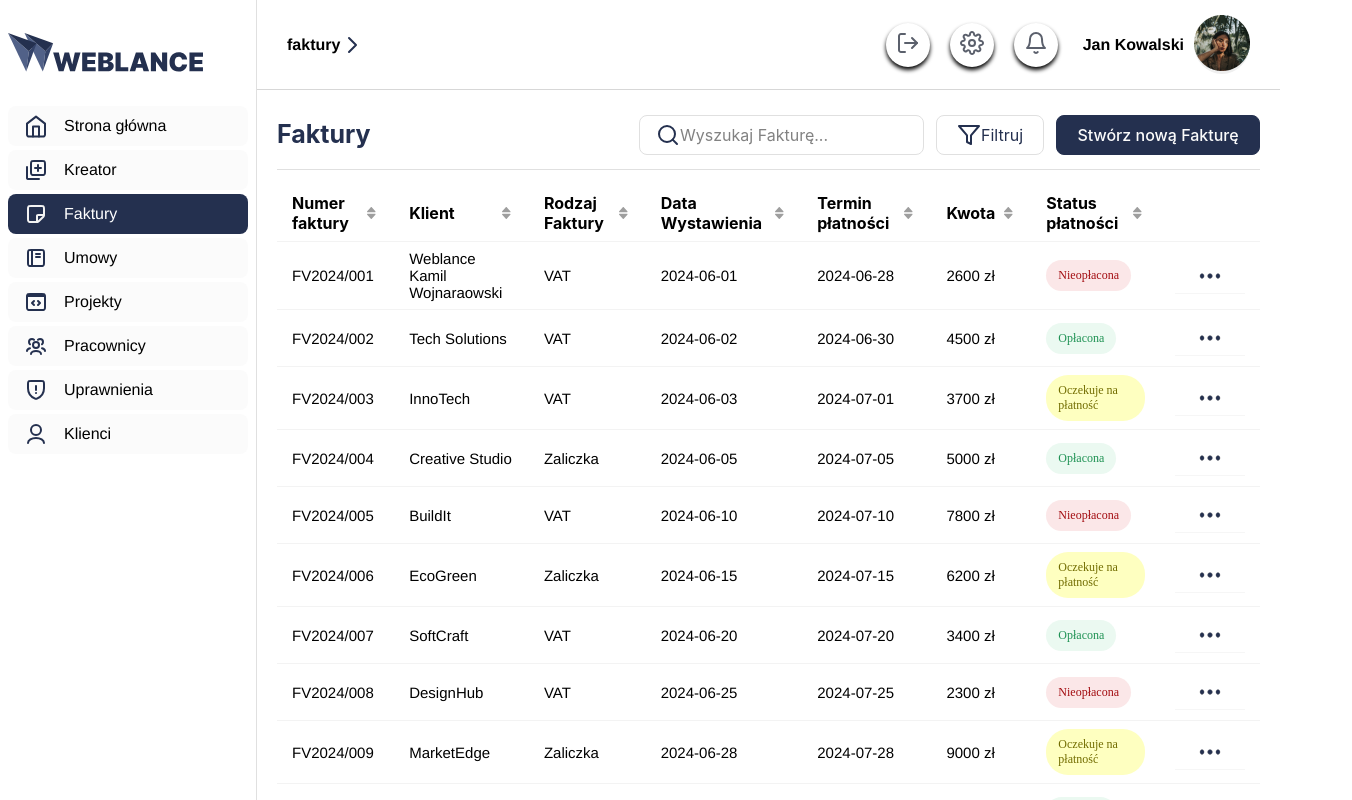
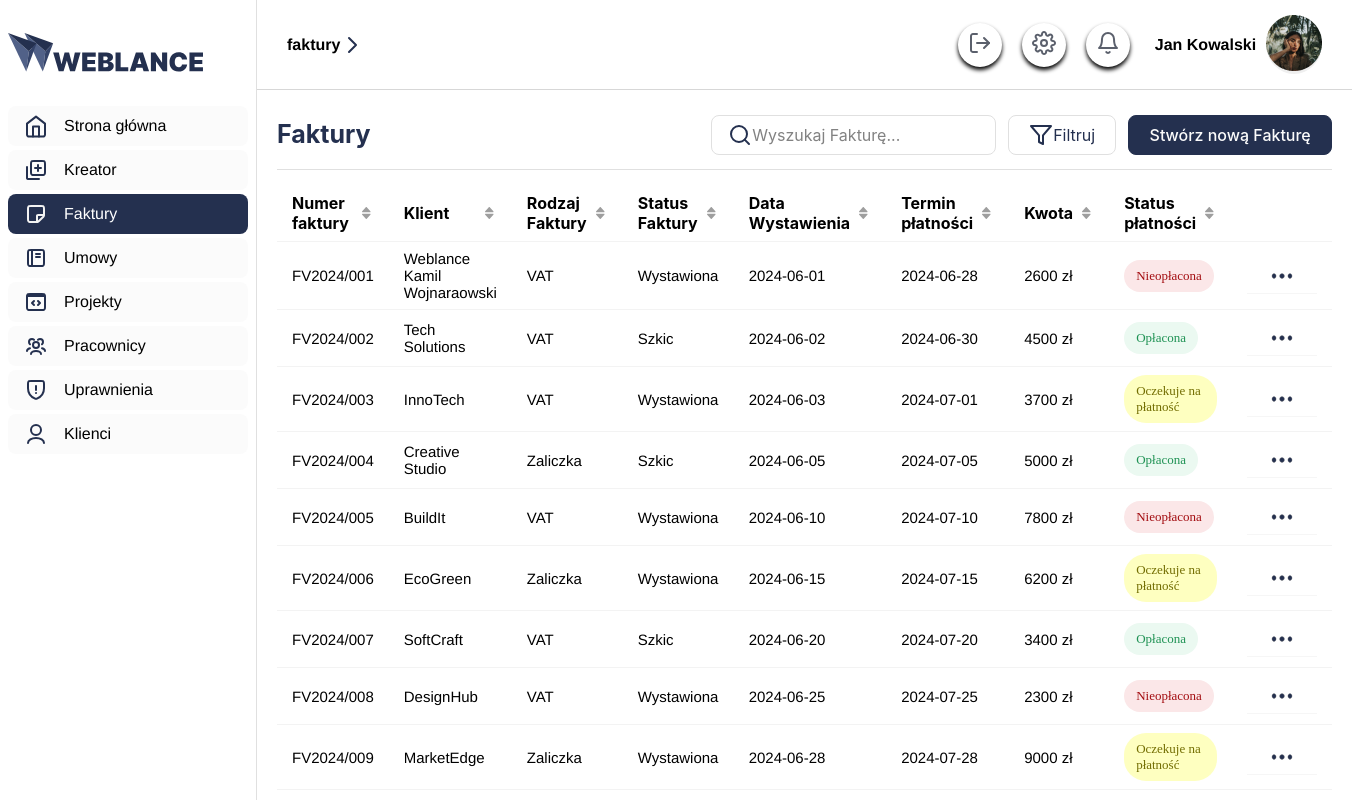
Before and after one commit to MateuszRumin/CRM_system_04-08_24, a React (Vite) app in the folder client/: page /faktury in a window 1280 px wide. Shown: the top 800 px of the page, 1352 px wide, since content can reach past the window. Built offline with nearby package versions, Linux system fonts and the light colour scheme.

Commit message:
Poprawka sortowania w kolumnach

```diff
--- a/client/src/data/invoices.tsx
+++ b/client/src/data/invoices.tsx
@@ -7,6 +7,7 @@ export const invoices = [
     dueDate: '2024-06-28',
     amount: '2600 zł',
     paymentStatus: 'Nieopłacona',
+    invoiceStatus: 'Wystawiona',
   },
   {
     number: 'FV2024/002',
@@ -16,6 +17,7 @@ export const invoices = [
     dueDate: '2024-06-30',
     amount: '4500 zł',
     paymentStatus: 'Opłacona',
+    invoiceStatus: 'Szkic',
   },
   {
     number: 'FV2024/003',
@@ -25,6 +27,7 @@ export const invoices = [
     dueDate: '2024-07-01',
     amount: '3700 zł',
     paymentStatus: 'Oczekuje na płatność',
+    invoiceStatus: 'Wystawiona',
   },
   {
     number: 'FV2024/004',
@@ -34,6 +37,7 @@ export const invoices = [
     dueDate: '2024-07-05',
     amount: '5000 zł',
     paymentStatus: 'Opłacona',
+    invoiceStatus: 'Szkic',
   },
   {
     number: 'FV2024/005',
@@ -43,6 +47,7 @@ export const invoices = [
     dueDate: '2024-07-10',
     amount: '7800 zł',
     paymentStatus: 'Nieopłacona',
+    invoiceStatus: 'Wystawiona',
   },
   {
     number: 'FV2024/006',
@@ -52,6 +57,7 @@ export const invoices = [
     dueDate: '2024-07-15',
     amount: '6200 zł',
     paymentStatus: 'Oczekuje na płatność',
+    invoiceStatus: 'Wystawiona',
   },
   {
     number: 'FV2024/007',
@@ -61,6 +67,7 @@ export const invoices = [
     dueDate: '2024-07-20',
     amount: '3400 zł',
     paymentStatus: 'Opłacona',
+    invoiceStatus: 'Szkic',
   },
   {
     number: 'FV2024/008',
@@ -70,6 +77,7 @@ export const invoices = [
     dueDate: '2024-07-25',
     amount: '2300 zł',
     paymentStatus: 'Nieopłacona',
+    invoiceStatus: 'Wystawiona',
   },
   {
     number: 'FV2024/009',
@@ -79,6 +87,7 @@ export const invoices = [
     dueDate: '2024-07-28',
     amount: '9000 zł',
     paymentStatus: 'Oczekuje na płatność',
+    invoiceStatus: 'Wystawiona',
   },
   {
     number: 'FV2024/010',
@@ -88,6 +97,7 @@ export const invoices = [
     dueDate: '2024-07-31',
     amount: '5400 zł',
     paymentStatus: 'Opłacona',
+    invoiceStatus: 'Szkic',
   },
   {
     number: 'FV2024/011',
@@ -97,8 +107,8 @@ export const invoices = [
     dueDate: '2024-08-04',
     amount: '3500 zł',
     paymentStatus: 'Nieopłacona',
+    invoiceStatus: 'Wystawiona',
   },
-
   {
     number: 'FV2024/012',
     client: 'EcoBuild',
@@ -107,8 +117,8 @@ export const invoices = [
     dueDate: '2024-07-30',
     amount: '4600 zł',
     paymentStatus: 'Opłacona',
+    invoiceStatus: 'Wystawiona',
   },
-
   {
     number: 'FV2024/013',
     client: 'GreenEnergy',
@@ -117,8 +127,8 @@ export const invoices = [
     dueDate: '2024-08-01',
     amount: '7200 zł',
     paymentStatus: 'Nieopłacona',
+    invoiceStatus: 'Wystawiona',
   },
-
   {
     number: 'FV2024/014',
     client: 'Foodies',
@@ -127,8 +137,8 @@ export const invoices = [
     dueDate: '2024-08-02',
     amount: '5900 zł',
     paymentStatus: 'Opłacona',
+    invoiceStatus: 'Wystawiona',
   },
-
   {
     number: 'FV2024/015',
     client: 'AutoParts',
@@ -137,8 +147,8 @@ export const invoices = [
     dueDate: '2024-08-03',
     amount: '6700 zł',
     paymentStatus: 'Nieopłacona',
+    invoiceStatus: 'Wystawiona',
   },
-
   {
     number: 'FV2024/016',
     client: 'MediCare',
@@ -147,8 +157,8 @@ export const invoices = [
     dueDate: '2024-08-04',
     amount: '8200 zł',
     paymentStatus: 'Opłacona',
+    invoiceStatus: 'Wystawiona',
   },
-
   {
     number: 'FV2024/017',
     client: 'SoftWorks',
@@ -157,8 +167,8 @@ export const invoices = [
     dueDate: '2024-08-05',
     amount: '3800 zł',
     paymentStatus: 'Nieopłacona',
+    invoiceStatus: 'Szkic',
   },
-
   {
     number: 'FV2024/018',
     client: 'AgroFarm',
@@ -167,8 +177,8 @@ export const invoices = [
     dueDate: '2024-08-06',
     amount: '4500 zł',
     paymentStatus: 'Opłacona',
+    invoiceStatus: 'Wystawiona',
   },
-
   {
     number: 'FV2024/019',
     client: 'CityServices',
@@ -177,18 +187,18 @@ export const invoices = [
     dueDate: '2024-08-07',
     amount: '5500 zł',
     paymentStatus: 'Nieopłacona',
+    invoiceStatus: 'Szkic',
   },
-
   {
     number: 'FV2024/020',
     client: 'EduSmart',
-      type: 'Produkt',
+    type: 'Końcowa',
     issueDate: '2024-07-09',
     dueDate: '2024-08-08',
     amount: '3200 zł',
     paymentStatus: 'Opłacona',
+    invoiceStatus: 'Wystawiona',
   },
-
   {
     number: 'FV2024/021',
     client: 'HomeCare',
@@ -197,8 +207,8 @@ export const invoices = [
     dueDate: '2024-08-09',
     amount: '4700 zł',
     paymentStatus: 'Nieopłacona',
+    invoiceStatus: 'Szkic',
   },
-
   {
     number: 'FV2024/022',
     client: 'TravelPlus',
@@ -207,8 +217,8 @@ export const invoices = [
     dueDate: '2024-08-10',
     amount: '6200 zł',
     paymentStatus: 'Opłacona',
+    invoiceStatus: 'Wystawiona',
   },
-
   {
     number: 'FV2024/023',
     client: 'CleanTech',
@@ -217,8 +227,8 @@ export const invoices = [
     dueDate: '2024-08-11',
     amount: '5300 zł',
     paymentStatus: 'Nieopłacona',
+    invoiceStatus: 'Wystawiona',
   },
-
   {
     number: 'FV2024/024',
     client: 'BuildIt',
@@ -227,8 +237,8 @@ export const invoices = [
     dueDate: '2024-08-12',
     amount: '7500 zł',
     paymentStatus: 'Opłacona',
+    invoiceStatus: 'Szkic',
   },
-
   {
     number: 'FV2024/025',
     client: 'FitLife',
@@ -237,8 +247,8 @@ export const invoices = [
     dueDate: '2024-08-13',
     amount: '2900 zł',
     paymentStatus: 'Nieopłacona',
+    invoiceStatus: 'Szkic',
   },
-
   {
     number: 'FV2024/026',
     client: 'WebWorld',
@@ -247,8 +257,8 @@ export const invoices = [
     dueDate: '2024-08-14',
     amount: '6700 zł',
     paymentStatus: 'Opłacona',
+    invoiceStatus: 'Wystawiona',
   },
-
   {
     number: 'FV2024/027',
     client: 'MediaHouse',
@@ -257,8 +267,8 @@ export const invoices = [
     dueDate: '2024-08-15',
     amount: '8100 zł',
     paymentStatus: 'Nieopłacona',
+    invoiceStatus: 'Wystawiona',
   },
-
   {
     number: 'FV2024/028',
     client: 'TechWorld',
@@ -267,8 +277,8 @@ export const invoices = [
     dueDate: '2024-08-16',
     amount: '4200 zł',
     paymentStatus: 'Opłacona',
+    invoiceStatus: 'Szkic',
   },
-
   {
     number: 'FV2024/029',
     client: 'BioHealth',
@@ -277,8 +287,8 @@ export const invoices = [
     dueDate: '2024-08-17',
     amount: '5600 zł',
     paymentStatus: 'Nieopłacona',
+    invoiceStatus: 'Wystawiona',
   },
-
   {
     number: 'FV2024/030',
     client: 'GardenCo',
@@ -287,6 +297,7 @@ export const invoices = [
     dueDate: '2024-08-18',
     amount: '7300 zł',
     paymentStatus: 'Opłacona',
+    invoiceStatus: 'Wystawiona',
   },
   {
     number: 'FV2024/031',
@@ -296,8 +307,8 @@ export const invoices = [
     dueDate: '2024-08-19',
     amount: '5100 zł',
     paymentStatus: 'Oczekuje na płatność',
+    invoiceStatus: 'Wystawiona',
   },
-
   {
     number: 'FV2024/032',
     client: 'SmartHome',
@@ -306,8 +317,8 @@ export const invoices = [
     dueDate: '2024-08-20',
     amount: '3400 zł',
     paymentStatus: 'Oczekuje na płatność',
+    invoiceStatus: 'Wystawiona',
   },
-
   {
     number: 'FV2024/033',
     client: 'FreshMarket',
@@ -316,8 +327,8 @@ export const invoices = [
     dueDate: '2024-08-21',
     amount: '2800 zł',
     paymentStatus: 'Oczekuje na płatność',
+    invoiceStatus: 'Wystawiona',
   },
-
   {
     number: 'FV2024/034',
     client: 'HealthLife',
@@ -326,8 +337,8 @@ export const invoices = [
     dueDate: '2024-08-22',
     amount: '4500 zł',
     paymentStatus: 'Oczekuje na płatność',
+    invoiceStatus: 'Wystawiona',
   },
-
   {
     number: 'FV2024/035',
     client: 'BrightFuture',
@@ -336,8 +347,8 @@ export const invoices = [
     dueDate: '2024-08-23',
     amount: '6200 zł',
     paymentStatus: 'Oczekuje na płatność',
+    invoiceStatus: 'Wystawiona',
   },
-
   {
     number: 'FV2024/036',
     client: 'GreenGarden',
@@ -346,8 +357,8 @@ export const invoices = [
     dueDate: '2024-08-24',
     amount: '3900 zł',
     paymentStatus: 'Oczekuje na płatność',
+    invoiceStatus: 'Szkic',
   },
-
   {
     number: 'FV2024/037',
     client: 'TechWave',
@@ -356,8 +367,8 @@ export const invoices = [
     dueDate: '2024-08-25',
     amount: '7100 zł',
     paymentStatus: 'Oczekuje na płatność',
+    invoiceStatus: 'Wystawiona',
   },
-
   {
     number: 'FV2024/038',
     client: 'FitLife',
@@ -366,8 +377,8 @@ export const invoices = [
     dueDate: '2024-08-26',
     amount: '3300 zł',
     paymentStatus: 'Oczekuje na płatność',
+    invoiceStatus: 'Wystawiona',
   },
-
   {
     number: 'FV2024/039',
     client: 'AutoCare',
@@ -376,8 +387,8 @@ export const invoices = [
     dueDate: '2024-08-27',
     amount: '5600 zł',
     paymentStatus: 'Oczekuje na płatność',
+    invoiceStatus: 'Wystawiona',
   },
-
   {
     number: 'FV2024/040',
     client: 'EcoSolutions',
@@ -386,8 +397,8 @@ export const invoices = [
     dueDate: '2024-08-28',
     amount: '4700 zł',
     paymentStatus: 'Oczekuje na płatność',
+    invoiceStatus: 'Wystawiona',
   },
-    // Add more mock data as needed
 ];
 
 export default invoices;
--- a/client/src/views/Faktury/Faktury.module.css
+++ b/client/src/views/Faktury/Faktury.module.css
@@ -142,15 +142,14 @@
   font-size: 16px;
   font-family: 'Inter', sans-serif;
   border-radius: 5px;
+  user-select: none;
 }
 
 .table th:hover {
   background-color: #f3f3f3;
   cursor: pointer;
 }
-.desc {
-  transform: scaleY(-1);
-}
+
 .table td {
   color: black;
   font-size: 15px;
@@ -194,20 +193,24 @@
 .Oplacona {
   color: #1f9254;
   background-color: #ebf9f1;
+  font-size: 13px;
 }
 
 .Nieoplacona {
   color: #a30d11;
+  font-size: 13px;
   background-color: #fbe7e8;
 }
 
 .OczekujeNaPlatnosc {
   color: #726d00;
   background-color: #feffc0;
+  font-size: 13px;
 }
 .absoluteMenu {
   position: absolute;
   z-index: 100;
+
 }
 
 .menu {
--- a/client/src/views/Faktury/Faktury.tsx
+++ b/client/src/views/Faktury/Faktury.tsx
@@ -4,27 +4,24 @@ import invoices from '../../data/invoices';
 import ThreeDotIcon from '../../../public/icons/3dot.svg';
 import SortIcon from '../../../public/icons/bxs_sort-alt.svg';
 
-interface Invoice {
-	number: string;
-	client: string;
-	type: string;
-	issueDate: string;
-	dueDate: string;
-	amount: string;
-	paymentStatus: string;
-	[key: string]: string; // Indeksowy typ dla stringów
-  }
-
 export const Faktury = () => {
   const [isSearchActive, setIsSearchActive] = useState(false);
   const [searchText, setSearchText] = useState('');
-  const [filteredInvoices, setFilteredInvoices] = useState<Invoice[]>(invoices); // Użycie interfejsu Invoice
+  const [filteredInvoices, setFilteredInvoices] = useState(invoices);
   const [hoveredRow, setHoveredRow] = useState<number | null>(null);
   const [openedInvoiceMenu, setOpenedInvoiceMenu] = useState<string | null>(null);
-  const [currentPage, setCurrentPage] = useState(1);
-  const [itemsPerPage, setItemsPerPage] = useState(10);
+  const [currentPage, setCurrentPage] = useState<number>(1);
+  const [itemsPerPage, setItemsPerPage] = useState<number>(10);
+  const [sortTypeForNumber, setSortTypeForNumber] = useState<'asc' | 'desc' | null>(null);
+  const [sortTypeForClient, setSortTypeForClient] = useState<'asc' | 'desc' | null>(null);
+  const [sortTypeForType, setSortTypeForType] = useState<1 | 2 | 3>(1); // 1 - VAT, 2 - Zaliczka, 3 - Końcowa
+  const [sortTypeForIssueDate, setSortTypeForIssueDate] = useState<'asc' | 'desc' | null>(null);
+  const [sortTypeForDueDate, setSortTypeForDueDate] = useState<'asc' | 'desc' | null>(null);
+  const [sortTypeForAmount, setSortTypeForAmount] = useState<'asc' | 'desc' | null>(null);
+  const [sortTypeForPaymentStatus, setSortTypeForPaymentStatus] = useState<1 | 2 | 3>(1); // 1 - Opłacona, 2 - Oczekuje na płatność, 3 - Nieopłacona
+  const [sortTypeForInvoiceStatus, setSortTypeForInvoiceStatus] = useState<'asc' | 'desc' | null>(null); // Dodane
+
   const itemsPerPageOptions = [10, 20, 30, 50];
-  const [sortConfig, setSortConfig] = useState<{ key: keyof Invoice, direction: string }>({ key: 'number', direction: 'asc' }); // Klucz jako keyof Invoice
 
   useEffect(() => {
     const results = invoices.filter(invoice =>
@@ -56,51 +53,141 @@ export const Faktury = () => {
     }
   };
 
-  const sortTable = (key: keyof Invoice) => {
-	let direction = 'asc';
-	if (sortConfig.key === key && sortConfig.direction === 'asc') {
-	  direction = 'desc';
+  const sortByNumber = () => {
+    let sortedInvoices = [...filteredInvoices];
+    if (sortTypeForNumber === 'asc') {
+      sortedInvoices.sort((a, b) => a.number.localeCompare(b.number));
+      setSortTypeForNumber('desc');
+    } else {
+      sortedInvoices.sort((a, b) => b.number.localeCompare(a.number));
+      setSortTypeForNumber('asc');
     }
-	setSortConfig({ key, direction });
-
-	// Definicja priorytetów dla różnych typów
-	const priorityOrder: Record<keyof Invoice, number> = {
-	  'Oczekuje na płatność': 1,
-	  'Nieopłacona': 2,
-	  'Opłacona': 3
+    setFilteredInvoices(sortedInvoices);
   };
 
-	// Kopiowanie danych, aby nie modyfikować stanu bezpośrednio
+  const sortByClient = () => {
     let sortedInvoices = [...filteredInvoices];
+    if (sortTypeForClient === 'asc') {
+      sortedInvoices.sort((a, b) => a.client.localeCompare(b.client));
+      setSortTypeForClient('desc');
+    } else {
+      sortedInvoices.sort((a, b) => b.client.localeCompare(a.client));
+      setSortTypeForClient('asc');
+    }
+    setFilteredInvoices(sortedInvoices);
+  };
 
+  const sortByType = () => {
+    let sortedInvoices = [...filteredInvoices];
+    switch (sortTypeForType) {
+      case 1:
         sortedInvoices.sort((a, b) => {
-	  if (key === 'type' || key === 'paymentStatus') {
-		// Sortowanie specyficzne dla "Rodzaj Faktury" i "Status płatności"
-		const valueA = priorityOrder[a[key] as keyof Invoice];
-		const valueB = priorityOrder[b[key] as keyof Invoice];
+          if (a.type === 'VAT') return -1;
+          if (b.type === 'VAT') return 1;
+          return 0;
+        });
+        setSortTypeForType(2);
+        break;
+      case 2:
+        sortedInvoices.sort((a, b) => {
+          if (a.type === 'Zaliczka') return -1;
+          if (b.type === 'Zaliczka') return 1;
+          return 0;
+        });
+        setSortTypeForType(3);
+        break;
+      case 3:
+        sortedInvoices.sort((a, b) => {
+          if (a.type === 'Końcowa') return -1;
+          if (b.type === 'Końcowa') return 1;
+          return 0;
+        });
+        setSortTypeForType(1);
+        break;
+      default:
+        break;
+    }
+    setFilteredInvoices(sortedInvoices);
+  };
 
-		if (valueA < valueB) {
-		  return direction === 'asc' ? -1 : 1;
+  const sortByIssueDate = () => {
+    let sortedInvoices = [...filteredInvoices];
+    if (sortTypeForIssueDate === 'asc') {
+      sortedInvoices.sort((a, b) => new Date(a.issueDate).getTime() - new Date(b.issueDate).getTime());
+      setSortTypeForIssueDate('desc');
+    } else {
+      sortedInvoices.sort((a, b) => new Date(b.issueDate).getTime() - new Date(a.issueDate).getTime());
+      setSortTypeForIssueDate('asc');
     }
-		if (valueA > valueB) {
-		  return direction === 'asc' ? 1 : -1;
+    setFilteredInvoices(sortedInvoices);
+  };
+
+  const sortByDueDate = () => {
+    let sortedInvoices = [...filteredInvoices];
+    if (sortTypeForDueDate === 'asc') {
+      sortedInvoices.sort((a, b) => new Date(a.dueDate).getTime() - new Date(b.dueDate).getTime());
+      setSortTypeForDueDate('desc');
+    } else {
+      sortedInvoices.sort((a, b) => new Date(b.dueDate).getTime() - new Date(a.dueDate).getTime());
+      setSortTypeForDueDate('asc');
     }
+    setFilteredInvoices(sortedInvoices);
+  };
+
+  const sortByAmount = () => {
+    let sortedInvoices = [...filteredInvoices];
+    if (sortTypeForAmount === 'asc') {
+      sortedInvoices.sort((a, b) => parseFloat(a.amount) - parseFloat(b.amount));
+      setSortTypeForAmount('desc');
+    } else {
+      sortedInvoices.sort((a, b) => parseFloat(b.amount) - parseFloat(a.amount));
+      setSortTypeForAmount('asc');
+    }
+    setFilteredInvoices(sortedInvoices);
+  };
+
+  const sortByPaymentStatus = () => {
+    let sortedInvoices = [...filteredInvoices];
+    switch (sortTypeForPaymentStatus) {
+      case 1:
+        sortedInvoices.sort((a, b) => {
+          if (a.paymentStatus === 'Opłacona') return -1;
+          if (b.paymentStatus === 'Opłacona') return 1;
           return 0;
+        });
+        setSortTypeForPaymentStatus(2);
+        break;
+      case 2:
+        sortedInvoices.sort((a, b) => {
+          if (a.paymentStatus === 'Oczekuje na płatność') return -1;
+          if (b.paymentStatus === 'Oczekuje na płatność') return 1;
+          return 0;
+        });
+        setSortTypeForPaymentStatus(3);
+        break;
+      case 3:
+        sortedInvoices.sort((a, b) => {
+          if (a.paymentStatus === 'Nieopłacona') return -1;
+          if (b.paymentStatus === 'Nieopłacona') return 1;
+          return 0;
+        });
+        setSortTypeForPaymentStatus(1);
+        break;
+      default:
+        break;
+    }
+    setFilteredInvoices(sortedInvoices);
+  };
+
+  const sortByInvoiceStatus = () => {
+    let sortedInvoices = [...filteredInvoices];
+    if (sortTypeForInvoiceStatus === 'asc') {
+      sortedInvoices.sort((a, b) => a.invoiceStatus.localeCompare(b.invoiceStatus));
+      setSortTypeForInvoiceStatus('desc');
     } else {
-		// Dla innych kluczy używamy domyślnego sortowania alfabetycznego
-		const valueA = a[key];
-		const valueB = b[key];
-
-		if (valueA < valueB) {
-		  return direction === 'asc' ? -1 : 1;
+      sortedInvoices.sort((a, b) => b.invoiceStatus.localeCompare(a.invoiceStatus));
+      setSortTypeForInvoiceStatus('asc');
     }
-		if (valueA > valueB) {
-		  return direction === 'asc' ? 1 : -1;
-		}
-		return 0;
-	  }
-	});
-
     setFilteredInvoices(sortedInvoices);
   };
 
@@ -151,88 +238,44 @@ export const Faktury = () => {
         <table className={styles.table}>
           <thead>
             <tr>
-			<th>
-				<div className={styles.headerCell} onClick={() => sortTable('number')}>
-					Numer faktury
-					<img
-					src={SortIcon}
-					alt="Sort"
-					className={`${styles.sortIcon} ${
-						sortConfig.key === 'number' ? (sortConfig.direction === 'desc' ? styles.desc : '') : ''
-					}`}
-					/>
+              <th onClick={sortByNumber}>
+                <div className={styles.headerCell}>
+                  Numer faktury <img src={SortIcon} alt="Sort" className={styles.sortIcon} />
                 </div>
               </th>
-				<th>
-				<div className={styles.headerCell} onClick={() => sortTable('client')}>
-					Klient
-					<img
-					src={SortIcon}
-					alt="Sort"
-					className={`${styles.sortIcon} ${
-						sortConfig.key === 'client' ? (sortConfig.direction === 'desc' ? styles.desc : '') : ''
-					}`}
-					/>
+              <th onClick={sortByClient}>
+                <div className={styles.headerCell}>
+                  Klient <img src={SortIcon} alt="Sort" className={styles.sortIcon} />
                 </div>
               </th>
-				<th>
-				<div className={styles.headerCell} onClick={() => sortTable('type')}>
-					Rodzaj Faktury
-					<img
-					src={SortIcon}
-					alt="Sort"
-					className={`${styles.sortIcon} ${
-						sortConfig.key === 'type' ? (sortConfig.direction === 'desc' ? styles.desc : '') : ''
-					}`}
-					/>
+              <th onClick={sortByType}>
+                <div className={styles.headerCell}>
+                  Rodzaj Faktury <img src={SortIcon} alt="Sort" className={styles.sortIcon} />
                 </div>
               </th>
-				<th>
-				<div className={styles.headerCell} onClick={() => sortTable('issueDate')}>
-					Data Wystawienia
-					<img
-					src={SortIcon}
-					alt="Sort"
-					className={`${styles.sortIcon} ${
-						sortConfig.key === 'issueDate' ? (sortConfig.direction === 'desc' ? styles.desc : '') : ''
-					}`}
-					/>
+              <th onClick={sortByInvoiceStatus}>
+                <div className={styles.headerCell}>
+                  Status Faktury <img src={SortIcon} alt="Sort" className={styles.sortIcon} />
                 </div>
               </th>
-				<th>
-				<div className={styles.headerCell} onClick={() => sortTable('dueDate')}>
-					Termin płatności
-					<img
-					src={SortIcon}
-					alt="Sort"
-					className={`${styles.sortIcon} ${
-						sortConfig.key === 'dueDate' ? (sortConfig.direction === 'desc' ? styles.desc : '') : ''
-					}`}
-					/>
+              <th onClick={sortByIssueDate}>
+                <div className={styles.headerCell}>
+                  Data Wystawienia <img src={SortIcon} alt="Sort" className={styles.sortIcon} />
                 </div>
               </th>
-				<th>
-				<div className={styles.headerCell} onClick={() => sortTable('amount')}>
-					Kwota
-					<img
-					src={SortIcon}
-					alt="Sort"
-					className={`${styles.sortIcon} ${
-						sortConfig.key === 'amount' ? (sortConfig.direction === 'desc' ? styles.desc : '') : ''
-					}`}
-					/>
+              <th onClick={sortByDueDate}>
+                <div className={styles.headerCell}>
+                  Termin płatności <img src={SortIcon} alt="Sort" className={styles.sortIcon} />
                 </div>
               </th>
-				<th>
-				<div className={styles.headerCell} onClick={() => sortTable('paymentStatus')}>
-					Status płatności
-					<img
-					src={SortIcon}
-					alt="Sort"
-					className={`${styles.sortIcon} ${
-						sortConfig.key === 'paymentStatus' ? (sortConfig.direction === 'desc' ? styles.desc : '') : ''
-					}`}
-					/>
+              <th onClick={sortByAmount}>
+                <div className={styles.headerCell}>
+                  Kwota <img src={SortIcon} alt="Sort" className={styles.sortIcon} />
+                </div>
+              </th>
+              <th onClick={sortByPaymentStatus}>
+                <div className={styles.headerCell}>
+                  Status płatności <img src={SortIcon} alt="Sort" className={styles.sortIcon} />
                 </div>
               </th>
               <th></th>
@@ -249,6 +292,7 @@ export const Faktury = () => {
                 <td>{invoice.number}</td>
                 <td>{invoice.client}</td>
                 <td>{invoice.type}</td>
+                <td>{invoice.invoiceStatus}</td>
                 <td>{invoice.issueDate}</td>
                 <td>{invoice.dueDate}</td>
                 <td>{invoice.amount}</td>
```
Also changed, not shown: 1 other file (tests, documents, lock files or other folders). Lines whose indentation alone changed are shown as unchanged.
